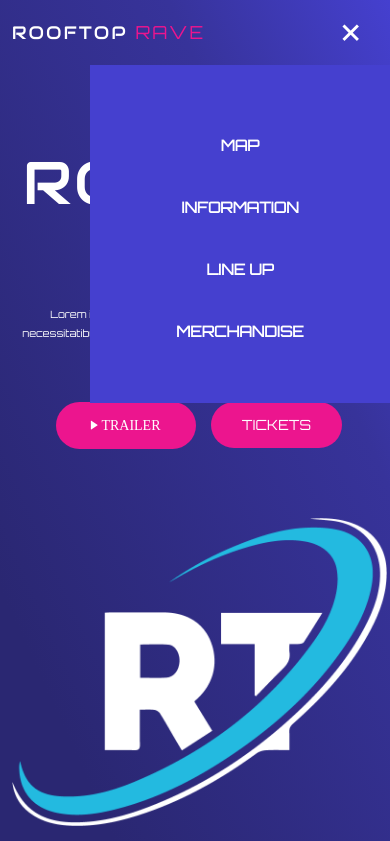
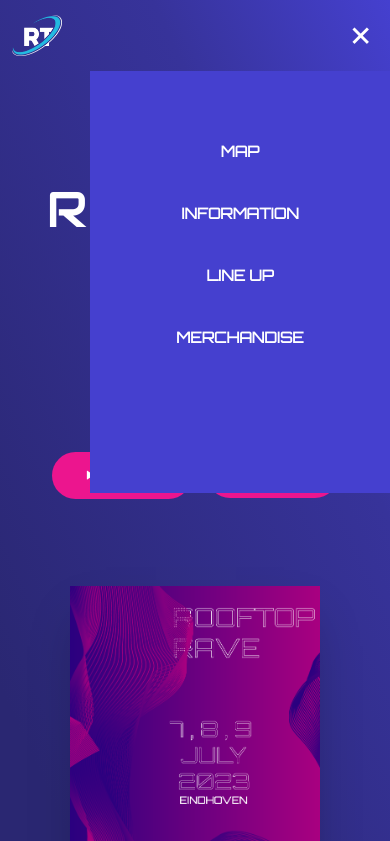
Before and after one commit to JornN24/RR, a plain HTML site: page homepage.html in a window 390 px wide. Both pictures are taken after a click on the element 355 px from the left and 32 px from the top of the page. Shown: the top 841 px of the page. Drawn offline with nearby package versions, Linux system fonts and the light colour scheme.

Commit message:
Update Homepage
Update Media 375, 424 and 700 px

```diff
--- a/homepage.html
+++ b/homepage.html
@@ -17,8 +17,7 @@
 <body>
 
     <header>
-        <h1>Rooftop <span>Rave</span></h1>
-        <!--Test-->
+        <img class="logo" src="./img/logo.png" alt="">       <!--Test-->
         <ul class="navlist">
             <li><a href="">Map</a></li>
             <li><a href="">Information</a></li>
@@ -36,7 +35,7 @@
             <a href="#">Tickets</a>
         </div>
         <div class="hero-img">
-            <img src="./img/logo.png" alt="">
+            <img class="poster" src="./img/poster.png" alt="">
         </div>
 
     </section>
--- a/style/homepage.css
+++ b/style/homepage.css
@@ -23,6 +23,7 @@ header{
     justify-content: space-between;
     padding: 33px 9%;
     background: transparent;
+
 }
 
 span{
@@ -64,6 +65,13 @@ span{
     grid-template-columns: repeat(2, 1fr);
     align-items: center;
     gap: 2rem;
+    margin-top: 50px;
+}
+
+
+.logo{
+    width: 10%;
+
 }
 
 video{
@@ -77,8 +85,13 @@ video{
     border-radius: 2rem;
 }
 
-img{
-    width: 100%;
+.poster{
+    position: relative;
+    align-content: center;
+    width: 350px;
+    margin-left: 20%;
+    margin-top: 15%;
+    box-shadow: 0 1.5rem 3rem -0.75rem hsl(0, 0%, 0%, 0.25);
 }
 
 
@@ -285,19 +298,28 @@ li span {
 }
 @media (max-width: 700px){
 
+    .hero-text{
+        width: 100%;
+    }
+
     .hero-text h1{
         text-align: center;
-        width: 700px;
-        font-size: 60px;
+        width: 100%;
+        font-size: 50px;
         margin: 0 0 30px;
+        margin-left: auto;
+        margin-right: auto;
     }
     .hero-text p{
         font-size: 10px;
         text-align: center;
-        width: 700px;
+        width: 200px;
+        margin-left: auto;
+        margin-right: auto;
     }
 
     #menu-icon{
+
         display: block;
     }
     .navlist{
@@ -305,12 +327,12 @@ li span {
         top: 100%;
         right: -100%;
         width: 300px;
-        height: 40vh;
+        height: 50vh;
         background: #4540CF;
         display: none;
         align-items: center;
         flex-direction: column;
-        padding: 50px 20px;
+        padding: 50px 30px;
         transition: all .55s ease;
     }
     .navlist a{
@@ -332,19 +354,33 @@ li span {
         display: grid;
         text-align: center;
         align-items: center;
+        align-content: center;
         gap: 2rem;
+    }
+    .hero-text{
+        width: 100%;
     }
 
     video{
         display: none;
     }
 
-    img{
-        width: 375px;
-        display: flex;
+
+
+    .logo{
+        margin-right: 70%;
+        width: 50px ;
+        float: left;
+    }
+
+    .poster{
+        position: relative;
+        align-content: center;
         margin-left: auto;
         margin-right: auto;
-        align-items: center;
+        width: 500px;
+        margin-bottom: 30px;
+        box-shadow: 0 1.5rem 3rem -0.75rem hsl(0, 0%, 0%, 0.25);
     }
 }
 
@@ -354,8 +390,8 @@ li span {
 
     .hero-text h1{
         text-align: center;
-        width: 375px;
-        font-size: 60px;
+        width: 100%;
+        font-size: 50px;
         margin: 0 0 30px;
         margin-left: auto;
         margin-right: auto;
@@ -363,26 +399,26 @@ li span {
     .hero-text p{
         font-size: 10px;
         text-align: center;
-        width: 375px;
+        width: 200px;
         margin-left: auto;
         margin-right: auto;
     }
 
     #menu-icon{
+
         display: block;
-        padding-right: 10px;
     }
     .navlist{
         position: absolute;
         top: 100%;
         right: -100%;
         width: 300px;
-        height: 40vh;
+        height: 50vh;
         background: #4540CF;
         display: none;
         align-items: center;
         flex-direction: column;
-        padding: 50px 20px;
+        padding: 50px 30px;
         transition: all .55s ease;
     }
     .navlist a{
@@ -404,33 +440,48 @@ li span {
         display: grid;
         text-align: center;
         align-items: center;
+        align-content: center;
         gap: 2rem;
+    }
+    .hero-text{
+        width: 100%;
     }
 
     video{
         display: none;
     }
 
-    img{
-        width: 375px;
-        display: flex;
+
+
+    .logo{
+        margin-right: 70%;
+        width: 50px ;
+        float: left;
+    }
+
+    .poster{
+        position: relative;
+        align-items: center;
+        width: 250px;
         margin-left: auto;
         margin-right: auto;
-        align-items: center;
+        margin-bottom: 30px;
+        box-shadow: 0 1.5rem 3rem -0.75rem hsl(0, 0%, 0%, 0.25);
     }
 }
 
-@media (max-width: 375px){
+@media (max-width: 375px) {
 
-    .hero-text h1{
+    .hero-text h1 {
         text-align: center;
-        width: 370px;
+        width: 100%;
         font-size: 50px;
         margin: 0 0 30px;
         margin-left: auto;
         margin-right: auto;
     }
-    .hero-text p{
+
+    .hero-text p {
         font-size: 10px;
         text-align: center;
         width: 200px;
@@ -438,34 +489,37 @@ li span {
         margin-right: auto;
     }
 
-    #menu-icon{
+    #menu-icon {
+
         display: block;
     }
-    .navlist{
+
+    .navlist {
         position: absolute;
         top: 100%;
         right: -100%;
         width: 300px;
-        height: 40vh;
+        height: 50vh;
         background: #4540CF;
         display: none;
         align-items: center;
         flex-direction: column;
-        padding: 50px 20px;
+        padding: 50px 30px;
         transition: all .55s ease;
     }
-    .navlist a{
+
+    .navlist a {
         display: block;
         margin: 7px 0;
         margin-left: 0;
     }
 
-    .navlist.open{
+    .navlist.open {
         right: 0;
         display: flex;
     }
 
-    .hero{
+    .hero {
         height: 100%;
         width: 100%;
         min-height: 100vh;
@@ -475,19 +529,29 @@ li span {
         align-items: center;
         gap: 2rem;
     }
-    .hero-text{
-        width: 375px;
+
+    .hero-text {
+        width: 100%;
     }
 
-    video{
+    video {
         display: none;
     }
 
-    img{
-        width: 340px;
-        display: flex;
+
+    .logo {
+        margin-right: 70%;
+        width: 50px;
+        float: left;
+    }
+
+    .poster {
+        position: relative;
+        align-content: center;
+        width: 200px;
         margin-left: auto;
         margin-right: auto;
-        align-items: center;
+        margin-bottom: 30px;
+        box-shadow: 0 1.5rem 3rem -0.75rem hsl(0, 0%, 0%, 0.25);
     }
 }
```
Also changed, not shown: img/poster.png (added).
